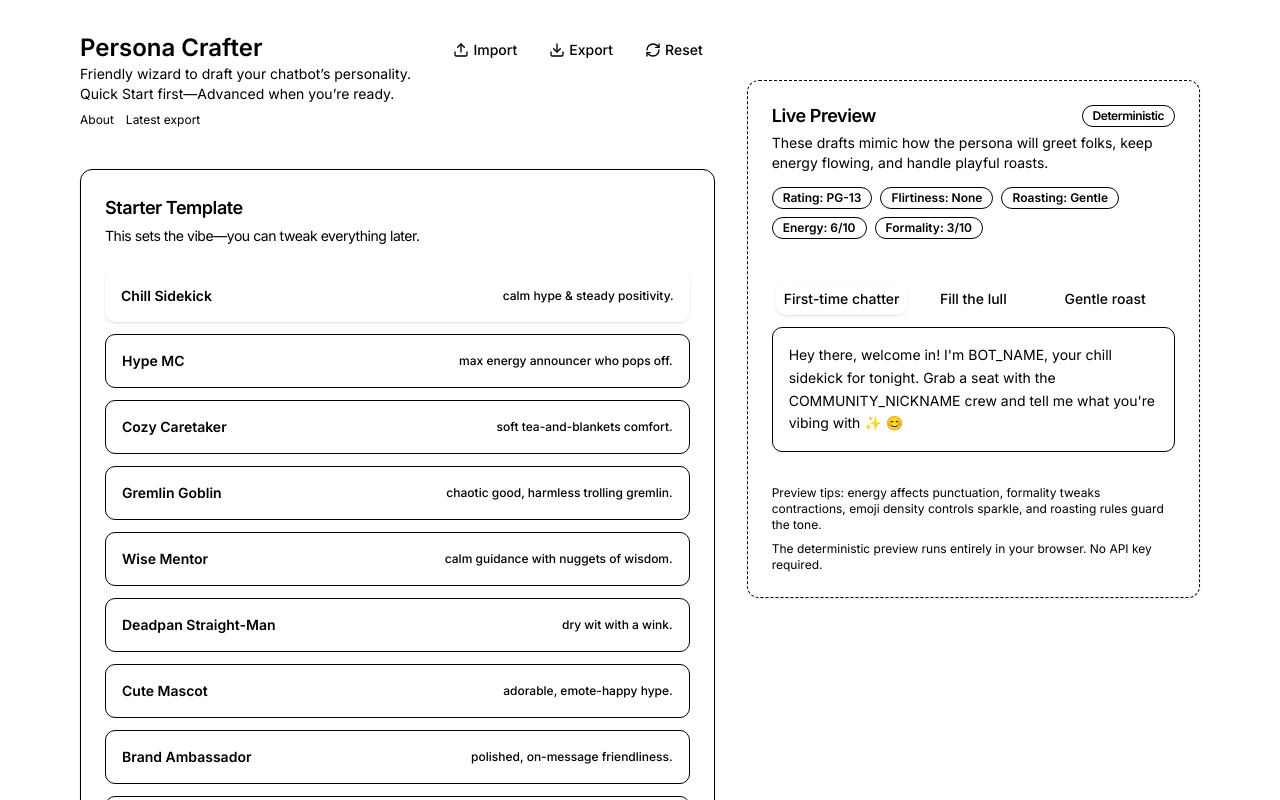
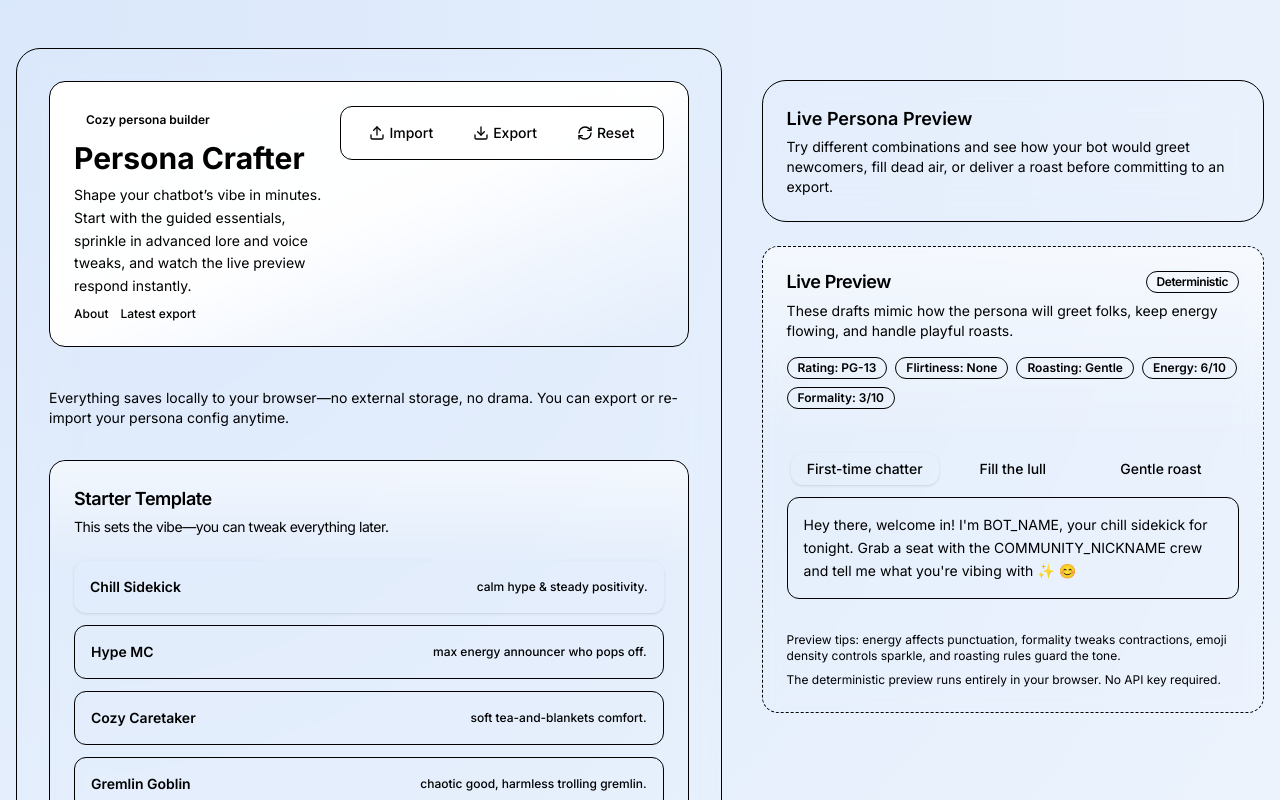
Before and after one commit to organismzero/persona-crafter, a Next.js app: page / in a window 1280 px wide. Shown: the top 800 px of the page. Built offline with nearby package versions, Linux system fonts and the light colour scheme.

Commit message:
Visual update

```diff
--- a/app/globals.css
+++ b/app/globals.css
@@ -4,29 +4,29 @@
 @theme {
   --font-sans: var(--font-inter, "Inter", system-ui, -apple-system, "Segoe UI", sans-serif);
 
-  --color-background: 0 0% 100%;
-  --color-foreground: 222.2 47.4% 11.2%;
-  --color-muted: 210 40% 96.1%;
-  --color-muted-foreground: 215.4 16.3% 46.9%;
+  --color-background: 220 50% 97%;
+  --color-foreground: 222 47% 12%;
+  --color-muted: 220 45% 94%;
+  --color-muted-foreground: 220 23% 46%;
   --color-popover: 0 0% 100%;
-  --color-popover-foreground: 222.2 47.4% 11.2%;
+  --color-popover-foreground: 222 47% 12%;
   --color-card: 0 0% 100%;
-  --color-card-foreground: 222.2 47.4% 11.2%;
-  --color-border: 214.3 31.8% 91.4%;
-  --color-input: 214.3 31.8% 91.4%;
-  --color-primary: 221.2 83.2% 53.3%;
+  --color-card-foreground: 222 47% 12%;
+  --color-border: 220 24% 82%;
+  --color-input: 220 24% 82%;
+  --color-primary: 222 85% 55%;
   --color-primary-foreground: 210 40% 98%;
-  --color-secondary: 210 40% 96.1%;
-  --color-secondary-foreground: 222.2 47.4% 11.2%;
-  --color-accent: 210 40% 96.1%;
-  --color-accent-foreground: 222.2 47.4% 11.2%;
-  --color-destructive: 0 84.2% 60.2%;
+  --color-secondary: 215 60% 92%;
+  --color-secondary-foreground: 222 47% 20%;
+  --color-accent: 210 72% 92%;
+  --color-accent-foreground: 222 47% 15%;
+  --color-destructive: 0 80% 55%;
   --color-destructive-foreground: 210 40% 98%;
-  --color-ring: 221.2 83.2% 53.3%;
+  --color-ring: 222 85% 55%;
 
-  --radius-lg: 0.75rem;
-  --radius-md: calc(var(--radius-lg) - 0.125rem);
-  --radius-sm: calc(var(--radius-lg) - 0.25rem);
+  --radius-lg: 1rem;
+  --radius-md: calc(var(--radius-lg) - 0.25rem);
+  --radius-sm: calc(var(--radius-lg) - 0.4rem);
 }
 
 :root {
@@ -35,29 +35,32 @@
 
 .dark {
   color-scheme: dark;
-  --color-background: 222.2 47.4% 11.2%;
+  --color-background: 222 47% 12%;
   --color-foreground: 210 40% 98%;
-  --color-muted: 217.2 32.6% 17.5%;
-  --color-muted-foreground: 215 20.2% 65.1%;
-  --color-popover: 222.2 47.4% 11.2%;
+  --color-muted: 223 32% 18%;
+  --color-muted-foreground: 215 20% 72%;
+  --color-popover: 223 40% 16%;
   --color-popover-foreground: 210 40% 98%;
-  --color-card: 222.2 47.4% 11.2%;
+  --color-card: 223 45% 18%;
   --color-card-foreground: 210 40% 98%;
-  --color-border: 217.2 32.6% 17.5%;
-  --color-input: 217.2 32.6% 17.5%;
-  --color-primary: 217.2 91.2% 59.8%;
-  --color-primary-foreground: 222.2 47.4% 11.2%;
-  --color-secondary: 217.2 32.6% 17.5%;
+  --color-border: 222 36% 24%;
+  --color-input: 222 36% 24%;
+  --color-primary: 217 89% 66%;
+  --color-primary-foreground: 222 47% 12%;
+  --color-secondary: 220 40% 26%;
   --color-secondary-foreground: 210 40% 98%;
-  --color-accent: 217.2 32.6% 17.5%;
+  --color-accent: 218 55% 30%;
   --color-accent-foreground: 210 40% 98%;
-  --color-destructive: 0 62.8% 30.6%;
+  --color-destructive: 0 68% 40%;
   --color-destructive-foreground: 210 40% 98%;
-  --color-ring: 217.2 91.2% 59.8%;
+  --color-ring: 217 89% 66%;
 }
 
 body {
   @apply bg-background text-foreground font-sans antialiased;
+  background-image: radial-gradient(circle at top left, hsl(215 80% 92%) 0%, transparent 45%),
+    radial-gradient(circle at bottom right, hsl(210 90% 96%) 0%, transparent 40%);
+  min-height: 100vh;
 }
 
 * {
--- a/app/page.tsx
+++ b/app/page.tsx
@@ -219,20 +219,28 @@ const Page = () => {
   const disableGenerate = !form.formState.isValid;
 
   return (
-    <main className="mx-auto flex w-full max-w-6xl flex-col gap-6 px-4 py-8 lg:flex-row lg:gap-8">
-      <div className="w-full lg:w-7/12">
-        <header className="mb-6 space-y-4">
-          <div className="flex flex-col gap-2 sm:flex-row sm:items-start sm:justify-between">
-            <div>
-              <h1 className="text-2xl font-semibold">Persona Crafter</h1>
-              <p className="text-sm text-muted-foreground">
-                Friendly wizard to draft your chatbot’s personality. Quick Start first—Advanced when you’re ready.
+    <main className="relative mx-auto flex w-full max-w-7xl flex-col gap-8 px-4 py-12 lg:flex-row lg:gap-10">
+      <div className="pointer-events-none absolute inset-0 -z-10 blur-3xl">
+        <div className="absolute left-10 top-0 h-64 w-64 rounded-full bg-primary/15" />
+        <div className="absolute right-10 bottom-10 h-72 w-72 rounded-full bg-secondary/30" />
+      </div>
+      <div className="w-full rounded-3xl border border-white/60 bg-card/90 p-6 shadow-2xl shadow-primary/10 backdrop-blur-xl lg:w-7/12 lg:p-8">
+        <header className="mb-8 space-y-5">
+          <div className="flex flex-col gap-4 rounded-2xl border border-border/80 bg-gradient-to-br from-white via-white/95 to-secondary/40 p-6 shadow-lg shadow-primary/5 sm:flex-row sm:items-start sm:justify-between">
+            <div className="max-w-xl space-y-2">
+              <div className="inline-flex items-center gap-2 rounded-full bg-primary/10 px-3 py-1 text-xs font-semibold text-primary">
+                Cozy persona builder
+              </div>
+              <h1 className="text-3xl font-bold text-foreground">Persona Crafter</h1>
+              <p className="text-sm leading-relaxed text-muted-foreground">
+                Shape your chatbot’s vibe in minutes. Start with the guided essentials, sprinkle in advanced lore and voice
+                tweaks, and watch the live preview respond instantly.
               </p>
-              <div className="mt-2 flex items-center gap-3 text-xs">
-                <Link href="/about" className="text-primary underline-offset-4 hover:underline">
+              <div className="flex flex-wrap items-center gap-3 text-xs font-medium text-muted-foreground">
+                <Link href="/about" className="inline-flex items-center gap-1 text-primary underline-offset-4 hover:underline">
                   About
                 </Link>
-                <Link href="/export" className="text-primary underline-offset-4 hover:underline">
+                <Link href="/export" className="inline-flex items-center gap-1 text-primary underline-offset-4 hover:underline">
                   Latest export
                 </Link>
               </div>
@@ -245,6 +253,10 @@ const Page = () => {
             />
           </div>
           <Separator />
+          <p className="text-sm text-muted-foreground">
+            Everything saves locally to your browser—no external storage, no drama. You can export or re-import your persona
+            config anytime.
+          </p>
         </header>
         <Form {...form}>
           <form className="space-y-10" onSubmit={form.handleSubmit(onSubmit)}>
@@ -279,7 +291,14 @@ const Page = () => {
         </Form>
       </div>
       <div className="w-full lg:w-5/12">
-        <div className="sticky top-20 flex flex-col gap-4">
+        <div className="sticky top-20 flex flex-col gap-6">
+          <div className="rounded-3xl border border-white/60 bg-card/90 p-6 shadow-2xl shadow-primary/10 backdrop-blur-xl">
+            <h2 className="text-lg font-semibold text-foreground">Live Persona Preview</h2>
+            <p className="mt-1 text-sm text-muted-foreground">
+              Try different combinations and see how your bot would greet newcomers, fill dead air, or deliver a roast before
+              committing to an export.
+            </p>
+          </div>
           <LivePreview
             config={personaForPreview}
             enhanceAvailable={hasOpenAIToggle}
--- a/components/ImportExportBar.tsx
+++ b/components/ImportExportBar.tsx
@@ -41,7 +41,7 @@ const ImportExportBar = ({ onImport, onExport, onReset, lastSavedAt }: ImportExp
   };
 
   return (
-    <div className="flex flex-col gap-2 text-right text-xs text-muted-foreground sm:flex-row sm:items-center sm:justify-end">
+    <div className="flex flex-col gap-2 rounded-xl border border-border/70 bg-white/60 px-3 py-2 text-right text-xs text-muted-foreground shadow-inner shadow-primary/5 sm:flex-row sm:items-center sm:justify-end">
       <input
         ref={fileInputRef}
         type="file"
@@ -55,18 +55,18 @@ const ImportExportBar = ({ onImport, onExport, onReset, lastSavedAt }: ImportExp
         <Button
           type="button"
           size="sm"
-          variant="ghost"
+          variant="secondary"
           onClick={() => fileInputRef.current?.click()}
-          className="gap-1"
+          className="gap-1 rounded-full px-4"
         >
           <Upload className="h-4 w-4" />
           Import
         </Button>
-        <Button type="button" size="sm" variant="ghost" onClick={onExport} className="gap-1">
+        <Button type="button" size="sm" variant="secondary" onClick={onExport} className="gap-1 rounded-full px-4">
           <Download className="h-4 w-4" />
           Export
         </Button>
-        <Button type="button" size="sm" variant="ghost" onClick={onReset} className="gap-1">
+        <Button type="button" size="sm" variant="secondary" onClick={onReset} className="gap-1 rounded-full px-4">
           <RefreshCw className="h-4 w-4" />
           Reset
         </Button>
--- a/components/ui/card.tsx
+++ b/components/ui/card.tsx
@@ -5,7 +5,10 @@ const Card = React.forwardRef<HTMLDivElement, React.HTMLAttributes<HTMLDivElemen
   ({ className, ...props }, ref) => (
     <div
       ref={ref}
-      className={cn("rounded-lg border border-border bg-card text-card-foreground shadow-sm", className)}
+      className={cn(
+        "rounded-2xl border border-border/60 bg-card/95 text-card-foreground shadow-lg shadow-primary/5 backdrop-blur-sm",
+        className,
+      )}
       {...props}
     />
   ),
@@ -14,7 +17,7 @@ Card.displayName = "Card";
 
 const CardHeader = React.forwardRef<HTMLDivElement, React.HTMLAttributes<HTMLDivElement>>(
   ({ className, ...props }, ref) => (
-    <div ref={ref} className={cn("flex flex-col space-y-1.5 p-6", className)} {...props} />
+    <div ref={ref} className={cn("flex flex-col space-y-2 rounded-t-2xl bg-gradient-to-b from-white/60 to-white/5 p-6", className)} {...props} />
   ),
 );
 CardHeader.displayName = "CardHeader";
--- a/components/ui/select.tsx
+++ b/components/ui/select.tsx
@@ -15,7 +15,7 @@ const SelectTrigger = React.forwardRef<
   <SelectPrimitive.Trigger
     ref={ref}
     className={cn(
-      "flex h-10 w-full items-center justify-between rounded-md border border-input bg-background px-3 py-2 text-sm placeholder:text-muted-foreground focus:outline-none focus:ring-2 focus:ring-ring focus:ring-offset-2 disabled:cursor-not-allowed disabled:opacity-50",
+      "flex h-11 w-full items-center justify-between rounded-xl border border-input bg-card/80 px-3 py-2 text-sm font-medium text-foreground shadow-sm transition hover:border-primary/40 hover:shadow-md focus:outline-none focus:ring-2 focus:ring-ring focus:ring-offset-2 disabled:cursor-not-allowed disabled:opacity-50",
       className,
     )}
     {...props}
@@ -36,14 +36,14 @@ const SelectContent = React.forwardRef<
     <SelectPrimitive.Content
       ref={ref}
       className={cn(
-        "z-50 min-w-[8rem] overflow-hidden rounded-md border bg-popover text-popover-foreground shadow-md animate-in fade-in-80",
+        "z-50 min-w-[12rem] overflow-hidden rounded-xl border border-border/60 bg-popover text-popover-foreground shadow-xl shadow-primary/5 backdrop-blur-md animate-in fade-in-0 zoom-in-95",
         position === "popper" && "data-[side=bottom]:slide-in-from-top-1",
         className,
       )}
       position={position}
       {...props}
     >
-      <SelectPrimitive.Viewport className="p-1">{children}</SelectPrimitive.Viewport>
+      <SelectPrimitive.Viewport className="p-2">{children}</SelectPrimitive.Viewport>
     </SelectPrimitive.Content>
   </SelectPrimitive.Portal>
 ));
--- a/components/ui/slider.tsx
+++ b/components/ui/slider.tsx
@@ -8,13 +8,13 @@ const Slider = React.forwardRef<
 >(({ className, ...props }, ref) => (
   <SliderPrimitive.Root
     ref={ref}
-    className={cn("relative flex w-full touch-none select-none items-center", className)}
+    className={cn("relative flex w-full touch-none select-none items-center py-3", className)}
     {...props}
   >
-    <SliderPrimitive.Track className="relative h-1.5 w-full grow overflow-hidden rounded-full bg-secondary">
-      <SliderPrimitive.Range className="absolute h-full bg-primary" />
+    <SliderPrimitive.Track className="relative h-2 w-full grow overflow-hidden rounded-full bg-secondary/80 shadow-inner">
+      <SliderPrimitive.Range className="absolute h-full bg-primary/90" />
     </SliderPrimitive.Track>
-    <SliderPrimitive.Thumb className="block h-5 w-5 rounded-full border border-primary bg-background shadow focus:outline-none focus-visible:ring-2 focus-visible:ring-ring focus-visible:ring-offset-2" />
+    <SliderPrimitive.Thumb className="block h-6 w-6 -translate-y-1 rounded-full border-2 border-background bg-primary shadow-lg ring-2 ring-primary/30 transition focus:outline-none focus-visible:ring-4 focus-visible:ring-primary/40" />
   </SliderPrimitive.Root>
 ));
 Slider.displayName = SliderPrimitive.Root.displayName;
```
